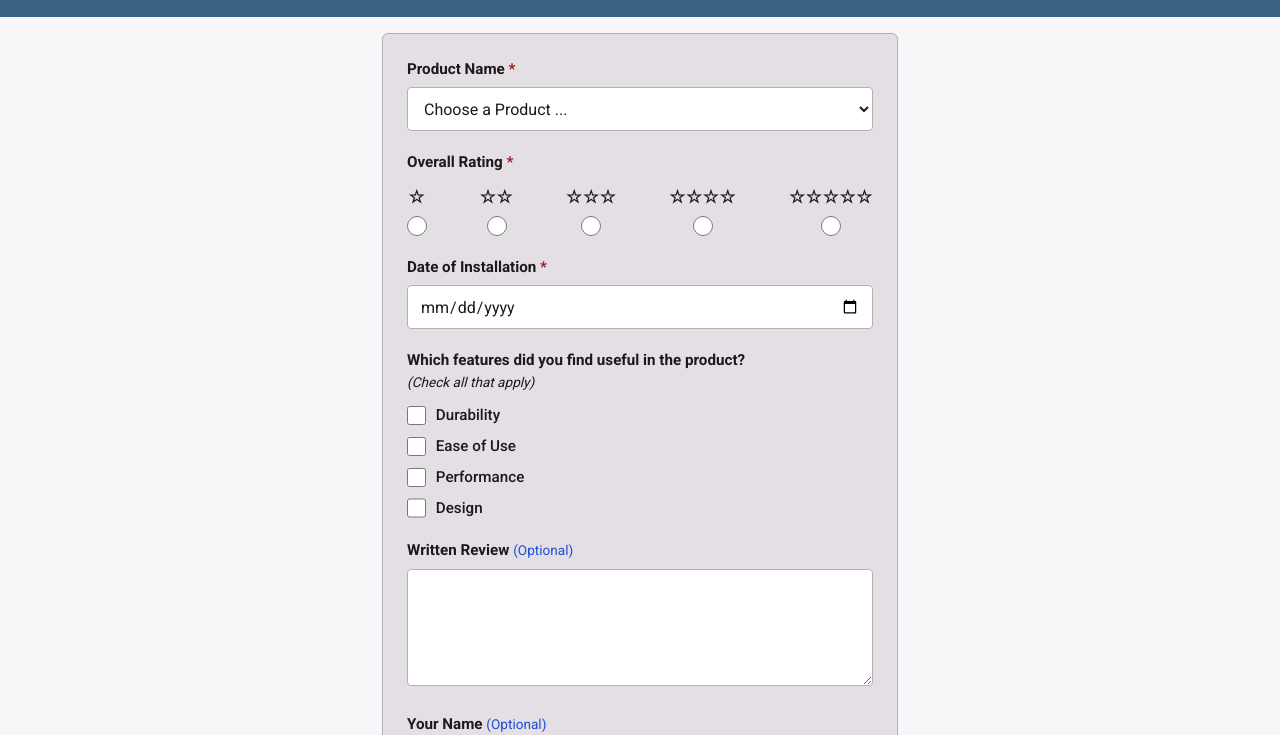
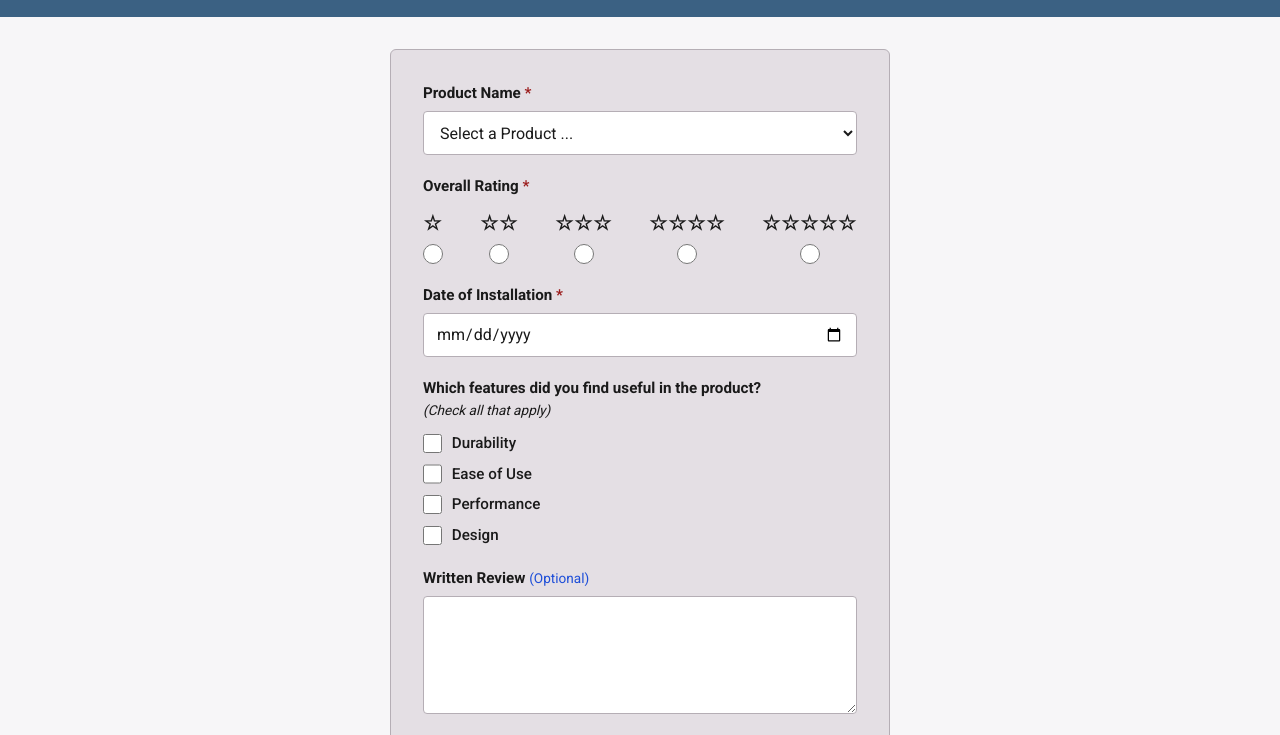
Before and after one commit to BENIX21/wdd131, a plain HTML site: page form.html in a window 1280 px wide. Shown: the part 65-800 px from the top of the page. Drawn offline with Linux system fonts and the light colour scheme.

Commit message:
bugs fixed

```diff
--- a/form.html
+++ b/form.html
@@ -27,7 +27,7 @@
             <div class="form-group">
                 <label for="productName">Product Name <span class="required-mark">*</span></label>
                 <select id="productName" name="productName" required>
-                    <option value="" disabled selected>Choose a Product ...</option>
+                    <option value="" disabled selected>Select a Product ...</option>
                 </select>
             </div>
 
@@ -63,7 +63,8 @@
             </div>
 
             <fieldset class="form-group checkbox-fieldset">
-                <legend>Which features did you find useful in the product? <span class="sub-hint">(Check all that apply)</span></legend>
+                <legend>Which features did you find useful in the product? <span class="sub-hint">(Check all that
+                        apply)</span></legend>
                 <div class="checkbox-list">
                     <label for="durability" class="checkbox-label">
                         <input type="checkbox" id="durability" name="features" value="Durability">
--- a/styles/form.css
+++ b/styles/form.css
@@ -223,3 +223,19 @@ footer p {
     font-size: 0.82rem;
     color: #f3e8f2;
 }
+
+@media screen and (min-width: 640px) {
+    main {
+        margin: 2rem auto;
+        padding: 0 1.25rem;
+    }
+
+    .review-form,
+    .confirmation-card {
+        padding: 2rem;
+    }
+
+    .rating-item label {
+        font-size: 1.25rem;
+    }
+}
```
